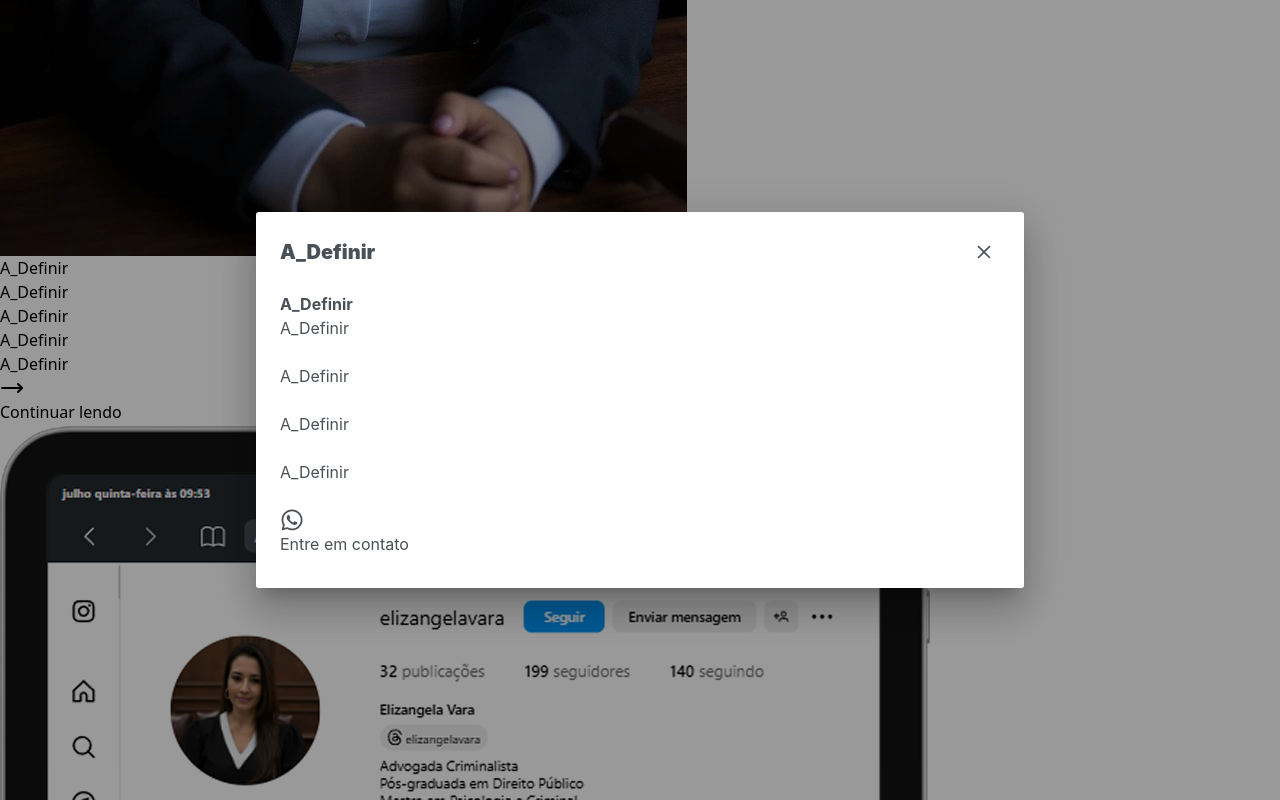
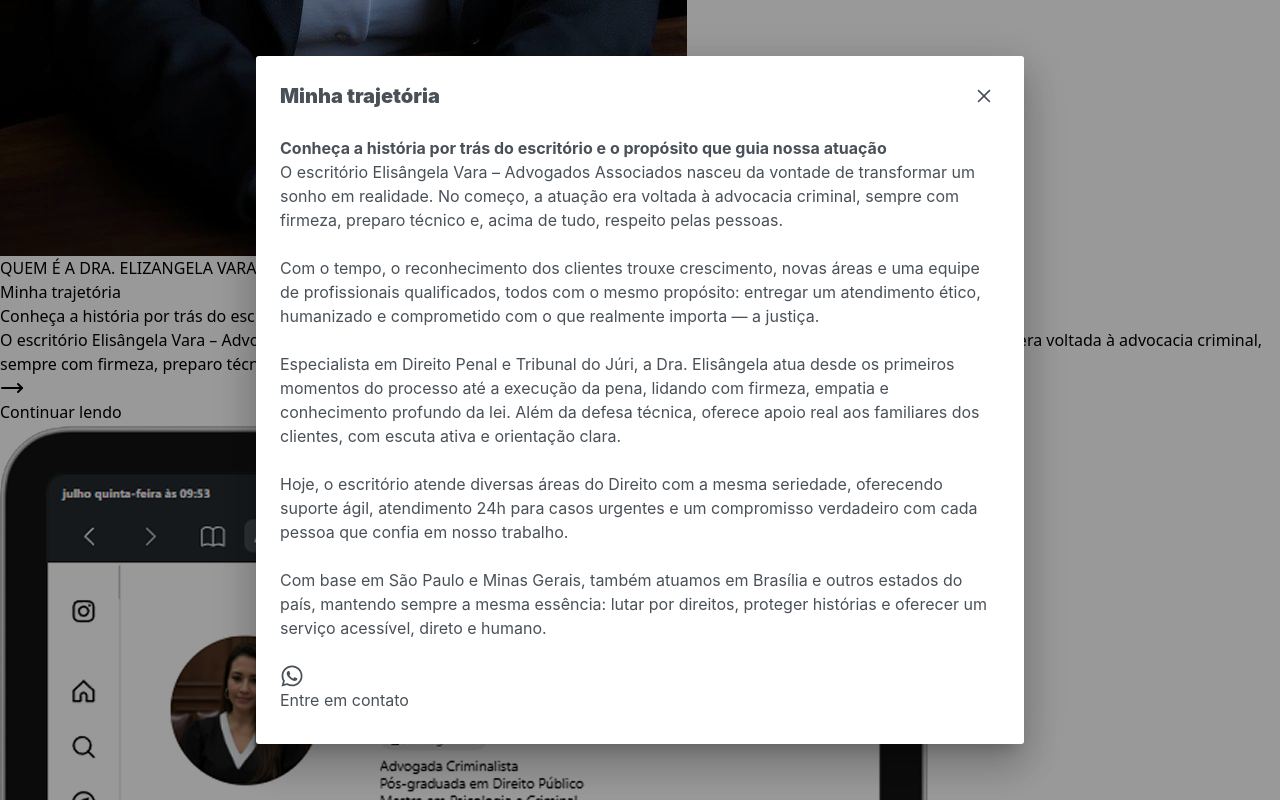
Before and after one commit to Paper-Street-Softwares/Dev-Template, a React (Vite) app: page / in a window 1280 px wide. Both pictures are taken after a click on the button "Continuar lendo". Shown: the part 1678-2478 px from the top of the page. Built offline with nearby package versions, Linux system fonts and the light colour scheme; a web font is replaced by a local one.

Commit message:
fix: About e About social

```diff
--- a/src/content/content.jsx
+++ b/src/content/content.jsx
@@ -389,33 +389,54 @@ const content = {
         img: aboutImg1,
         alt: "Imagem profissional de escritório/advogado(a)",
       },
-      miniTag: "A_Definir",
-      title: "A_Definir",
-      subtitle: "A_Definir",
-      labelInstagram: "Siga-nos no Instagram",
-      labelFacebook: "Siga-nos no Facebook",
-      labelLinkedin: "Siga-nos no LinkedIn",
-      labelX: "Siga-nos no X",
+      miniTag: "QUEM É A DRA. ELIZANGELA VARA",
+      title: "Minha trajetória",
+      subtitle:
+        "Conheça a história por trás do escritório e o propósito que guia nossa atuação",
+      labelInstagram: "Siga-me no Instagram",
+      labelFacebook: "Siga-me no Facebook",
+      labelLinkedin: "Siga-me no LinkedIn",
+      labelX: "Siga-me no X",
       paragraph: (
         <div>
-          A_Definir
-          <br />
-          A_Definir
+          O escritório Elisângela Vara – Advogados Associados nasceu da vontade
+          de transformar um sonho em realidade. No começo, a atuação era voltada
+          à advocacia criminal, sempre com firmeza, preparo técnico e, acima de
+          tudo, respeito pelas pessoas.
         </div>
       ),
       buttonModalLabelAbout: "Continuar lendo",
       modal: (
         <p>
-          A_Definir
+          O escritório Elisângela Vara – Advogados Associados nasceu da vontade
+          de transformar um sonho em realidade. No começo, a atuação era voltada
+          à advocacia criminal, sempre com firmeza, preparo técnico e, acima de
+          tudo, respeito pelas pessoas.
           <br />
           <br />
-          A_Definir
+          Com o tempo, o reconhecimento dos clientes trouxe crescimento, novas
+          áreas e uma equipe de profissionais qualificados, todos com o mesmo
+          propósito: entregar um atendimento ético, humanizado e comprometido
+          com o que realmente importa — a justiça.
           <br />
           <br />
-          A_Definir
+          Especialista em Direito Penal e Tribunal do Júri, a Dra. Elisângela
+          atua desde os primeiros momentos do processo até a execução da pena,
+          lidando com firmeza, empatia e conhecimento profundo da lei. Além da
+          defesa técnica, oferece apoio real aos familiares dos clientes, com
+          escuta ativa e orientação clara.
           <br />
           <br />
-          A_Definir
+          Hoje, o escritório atende diversas áreas do Direito com a mesma
+          seriedade, oferecendo suporte ágil, atendimento 24h para casos
+          urgentes e um compromisso verdadeiro com cada pessoa que confia em
+          nosso trabalho.
+          <br />
+          <br />
+          Com base em São Paulo e Minas Gerais, também atuamos em Brasília e
+          outros estados do país, mantendo sempre a mesma essência: lutar por
+          direitos, proteger histórias e oferecer um serviço acessível, direto e
+          humano.
           <br />
           <br />
         </p>
@@ -429,14 +450,15 @@ const content = {
           imgSocial: aboutInstagram,
           alt: `Foto do Instagram do ${infos.name}`,
         },
-        miniTag: "A_Definir",
-        title: "A_Definir",
-        subtitle: "A_Definir",
+        miniTag: "REDES SOCIAIS",
+        title: "Conecte-se conosco",
+        subtitle:
+          "Aproveite nossas redes sociais para mantermos contato e ficar por dentro de atualizações importantes no mundo do direito.",
         paragraph: <p></p>,
-        labelInstagram: "Siga-nos no Instagram",
-        labelFacebook: "Siga-nos no Facebook",
-        labelLinkedin: "Siga-nos no LinkedIn",
-        labelX: "Siga-nos no X",
+        labelInstagram: "Siga-me no Instagram",
+        labelFacebook: "Siga-me no Facebook",
+        labelLinkedin: "Siga-me no LinkedIn",
+        labelX: "Siga-me no X",
       },
     },
     cta: {
```
